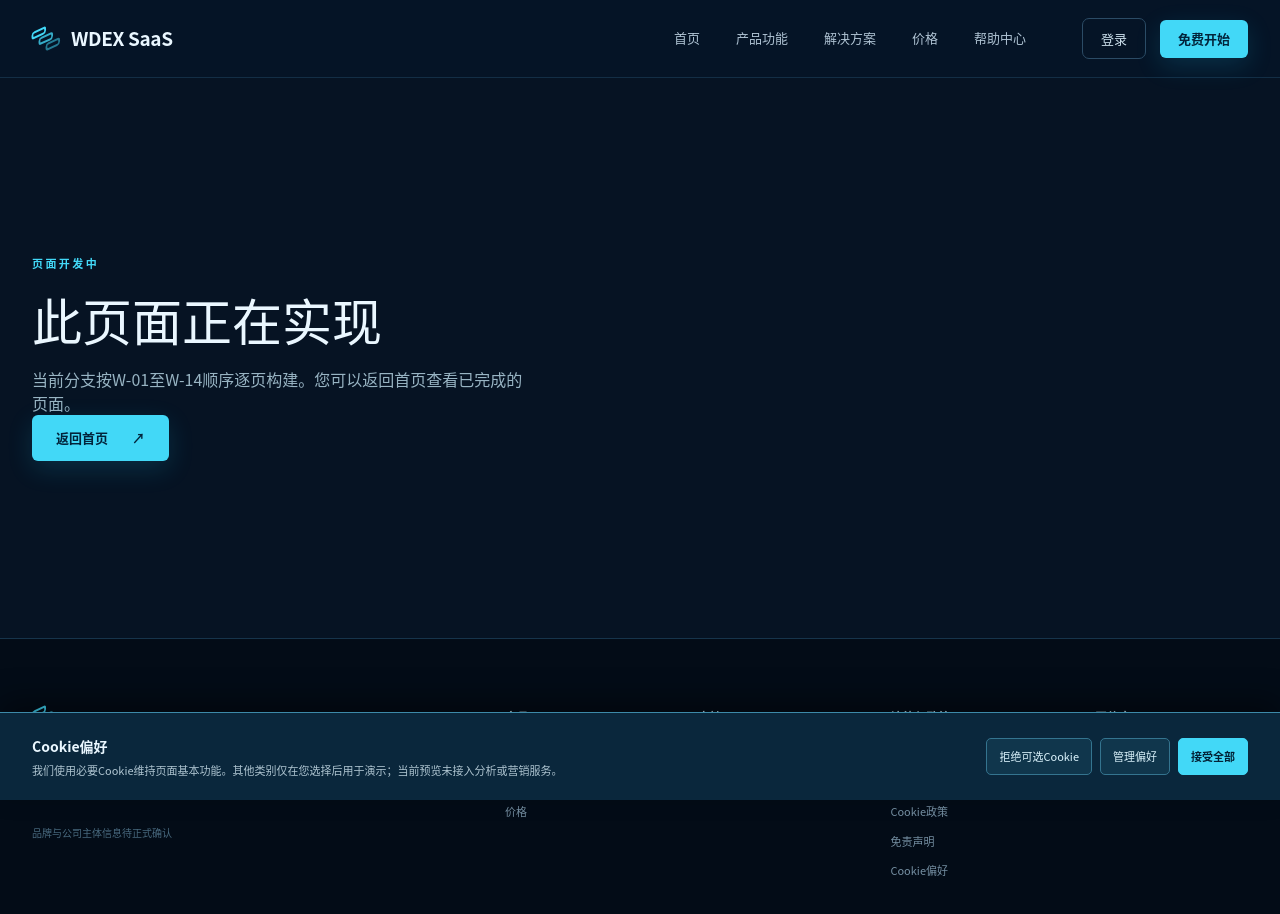
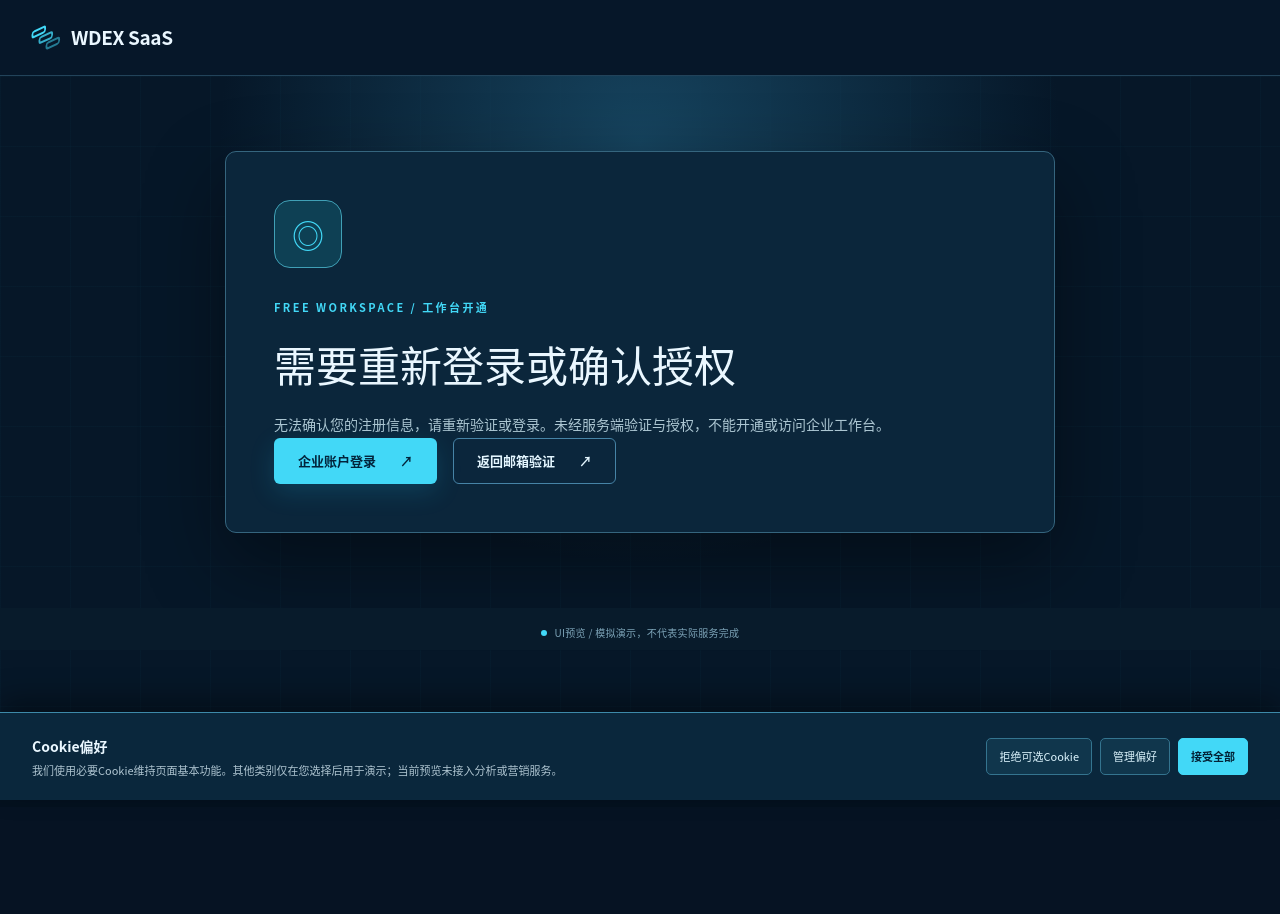
Before and after one commit to mirrorshang/rwa-saas-platform, a React (Vite) app in the folder prototypes/website-ui-preview/: page /free-onboarding in a window 1280 px wide. Shown: the top 914 px of the page. After the commit the page ends 807 px from the top, so only its background shows below. Built offline with nearby package versions, Linux system fonts and the light colour scheme.

Commit message:
feat(website): implement W-11 Free onboarding

```diff
--- a/prototypes/website-ui-preview/src/main.tsx
+++ b/prototypes/website-ui-preview/src/main.tsx
@@ -12,6 +12,7 @@ import { Policies } from './pages/Policies';
 import { Register } from './pages/Register';
 import { VerifyEmail } from './pages/VerifyEmail';
 import { Login } from './pages/Login';
+import { FreeOnboarding } from './pages/FreeOnboarding';
 import './utilities.css';
 import './styles.scss';
 
@@ -27,10 +28,11 @@ const policyRoute = createRoute({ getParentRoute: () => rootRoute, path: '/polic
 const registerRoute = createRoute({ getParentRoute: () => rootRoute, path: '/register', component: Register });
 const verifyRoute = createRoute({ getParentRoute: () => rootRoute, path: '/verify-email', component: VerifyEmail });
 const loginRoute = createRoute({ getParentRoute: () => rootRoute, path: '/login', component: Login });
+const onboardingRoute = createRoute({ getParentRoute: () => rootRoute, path: '/free-onboarding', component: FreeOnboarding });
 const pendingRoutes = [
-  '/free-onboarding', '/organizations', '/standard-upgrade',
+  '/organizations', '/standard-upgrade',
 ].map(path => createRoute({ getParentRoute: () => rootRoute, path, component: PendingPage }));
-const routeTree = rootRoute.addChildren([homeRoute, featuresRoute, solutionsRoute, pricingRoute, helpRoute, contactRoute, policiesRoute, policyRoute, registerRoute, verifyRoute, loginRoute, ...pendingRoutes]);
+const routeTree = rootRoute.addChildren([homeRoute, featuresRoute, solutionsRoute, pricingRoute, helpRoute, contactRoute, policiesRoute, policyRoute, registerRoute, verifyRoute, loginRoute, onboardingRoute, ...pendingRoutes]);
 const router = createRouter({ routeTree });
 
 declare module '@tanstack/react-router' {
--- /dev/null
+++ b/prototypes/website-ui-preview/src/pages/FreeOnboarding.tsx
@@ -0,0 +1,34 @@
+import { useState } from 'react';
+import { Button, DemoNotice, useDemoRole } from '../site';
+import { paths } from '../config';
+
+type View = 'processing' | 'success' | 'failure' | 'auth';
+const steps = ['确认账户与注册信息', '检查或创建企业工作台', '启用Free Sandbox权益', '准备进入工作台'];
+const abilities = [
+  ['管理资产与发行项目', '创建模拟资产、金融工具、Project和Offering，了解主要发行管理流程。'],
+  ['配置投资者门户', '体验机构专属的模拟投资者门户及Offering展示。'],
+  ['模拟认购与发行后管理', '演练投资者资格、认购、Token交付、资金状态和收益管理。'],
+];
+function mask(value?: string) { const [local, domain] = (value || '').split('@'); return local && domain ? `${local[0]}***@${domain}` : '未提供'; }
+
+export function FreeOnboarding() {
+  const [role] = useDemoRole();
+  const demoMode = new URLSearchParams(location.search).get('demo') === '1';
+  const standardIntent = new URLSearchParams(location.search).get('intent') === 'standard';
+  const registration = (() => { try { return JSON.parse(sessionStorage.getItem('wdex-registration-demo') || '{}') as { email?: string }; } catch { return {}; } })();
+  const verifiedDemo = demoMode && sessionStorage.getItem('wdex-verification-demo') === 'verified';
+  const [view, setView] = useState<View>(verifiedDemo ? 'processing' : 'auth');
+  const [notice, setNotice] = useState('');
+  const retry = () => setNotice('暂时无法确认开通结果，请重试查询。当前没有接通Tenant及Free权益服务，未新建工作台。');
+  const enter = () => {
+    if (role === 'visitor' || role === 'none') { location.href = paths.login + (standardIntent ? '?intent=standard' : ''); return; }
+    if (role === 'multiple') { location.href = paths.organizations + (standardIntent ? '?intent=standard&demo=1' : '?demo=1'); return; }
+    setNotice('当前仅为UI演示，尚未建立真实企业会话或I端工作台入口。进入正式工作台前必须核验Tenant及角色授权。');
+  };
+  return <main className="onboarding-page"><div className="onboarding-glow" /><div className="onboarding-card"><div className="onboarding-icon">{view === 'success' ? '✓' : view === 'processing' ? '▣' : view === 'auth' ? '◎' : '!'}</div><span className="eyebrow">FREE WORKSPACE / 工作台开通</span>
+    {view === 'processing' && <><h1>正在为您开通工作台</h1><p>邮箱验证已完成。我们正在检查您的账户并准备永久免费Free工作台。</p><div className="onboarding-steps">{steps.map((step, index) => <div key={step}><span>{String(index + 1).padStart(2, '0')}</span>{step}</div>)}</div><p className="onboarding-note">请勿重复注册。即使您刷新页面，系统也会检查原有开通进度。</p><button className="button button-outline" onClick={retry}>检查原开通进度 <span aria-hidden="true">↗</span></button></>}
+    {view === 'success' && <><h1>您的免费工作台已准备就绪</h1><p>欢迎使用RWA SaaS！您的Free工作台现已开通，可以开始探索资产发行管理流程。</p><div className="onboarding-summary"><div><span>账户邮箱</span><strong>{mask(registration.email)}</strong></div><div><span>当前套餐</span><strong>Free</strong></div><div><span>工作环境</span><strong>Sandbox / 测试模式</strong></div><div><span>使用期限</span><strong>永久免费，无固定试用到期时间</strong></div><div><span>企业工作台</span><strong>演示工作台，无真实Tenant</strong></div><div><span>开通结果</span><strong>模拟已开通</strong></div></div><h2>开始探索您的Free工作台</h2><div className="onboarding-abilities">{abilities.map(([title, body]) => <article key={title}><h3>{title}</h3><p>{body}</p></article>)}</div><p className="onboarding-boundary">Free为Sandbox测试环境。所有模拟投资者、订单、资金、Token和权益均不构成真实金融交易或法定权利。</p>{standardIntent && <p className="register-intent">您可以继续申请Standard订阅。完成相应商业KYB、合同确认和USDT账单付款后，才能获得Standard商业权益。</p>}<div className="button-row">{standardIntent ? <button className="button button-primary" onClick={enter}>继续订阅Standard <span aria-hidden="true">↗</span></button> : <button className="button button-primary" onClick={enter}>进入企业工作台 <span aria-hidden="true">↗</span></button>}{standardIntent ? <button className="button button-outline" onClick={enter}>先进入Free工作台 <span aria-hidden="true">↗</span></button> : <Button href={paths.features} variant="outline">了解产品功能</Button>}</div></>}
+    {view === 'failure' && <><h1>暂时无法完成工作台开通</h1><p>我们暂时无法确认您的工作台开通结果。您可以重新检查当前状态，或联系支持团队获取帮助。</p><div className="button-row"><button className="button button-primary" onClick={retry}>重新检查开通状态 <span aria-hidden="true">↗</span></button><Button href={paths.contact + '?topic=account'} variant="outline">联系支持</Button></div></>}
+    {view === 'auth' && <><h1>需要重新登录或确认授权</h1><p>{verifiedDemo ? '邮箱演示验证已完成，但尚无可用的企业授权会话。进入工作台前需重新登录并核验权限。' : '无法确认您的注册信息，请重新验证或登录。未经服务端验证与授权，不能开通或访问企业工作台。'}</p><div className="button-row"><Button href={paths.login + (standardIntent ? '?intent=standard' : '')}>企业账户登录</Button><Button href={paths.verify} variant="outline">返回邮箱验证</Button></div></>}
+    {demoMode && <div className="onboarding-demo"><label>演示服务端结果<select value={view} onChange={e => { setView(e.target.value as View); setNotice(''); }}><option value="processing">处理中</option><option value="success">模拟Tenant与Free权益均已生效</option><option value="failure">失败 / 结果未知</option><option value="auth">无会话或无授权</option></select></label><small>仅供前端状态预览；页面切换不创建Tenant、账号或Free权益。</small></div>}{notice && <p className="inline-notice" role="status">{notice}</p>}{demoMode && <p className="verify-disclaimer">演示状态不构成真实开户证明；正式结果必须由账户、Tenant与Entitlement服务共同确认。</p>}</div><div className="preview-strip"><DemoNotice /></div></main>;
+}
--- a/prototypes/website-ui-preview/src/pages/Register.tsx
+++ b/prototypes/website-ui-preview/src/pages/Register.tsx
@@ -35,6 +35,7 @@ export function Register() {
     if (role !== 'visitor') { location.href = role === 'multiple' ? paths.organizations : role === 'none' ? paths.organizations : paths.onboarding; return; }
     if (!demoMode || outcome === 'unavailable') { setStatus('注册服务暂时不可用，请稍后再试。正式服务条款与账户、邮件服务尚未发布；没有创建账户或发送邮件。'); return; }
     if (outcome === 'accepted') {
+      sessionStorage.removeItem('wdex-verification-demo');
       sessionStorage.setItem('wdex-registration-demo', JSON.stringify({ email: cleaned, standardIntent }));
       location.href = paths.verify + '?demo=1' + (standardIntent ? '&intent=standard' : '');
       return;
--- a/prototypes/website-ui-preview/src/pages/VerifyEmail.tsx
+++ b/prototypes/website-ui-preview/src/pages/VerifyEmail.tsx
@@ -25,6 +25,7 @@ export function VerifyEmail() {
   const check = () => {
     if (!demoMode || checkResult === 'unknown') { setNotice('暂时无法确认验证状态，请稍后重试。没有服务端核验结果，邮箱不会被标记为已验证。'); return; }
     if (checkResult === 'pending') { setNotice('邮箱尚未完成验证，请前往邮箱操作。'); return; }
+    if (checkResult === 'success') sessionStorage.setItem('wdex-verification-demo', 'verified');
     setNotice(''); setView(checkResult as View);
   };
   const resend = () => setNotice(!demoMode || resendResult === 'unavailable' ? '暂时无法发送验证邮件，请稍后重试。当前没有接通邮件服务。' : resendResult === 'rate' ? '操作过于频繁，请稍后再试。' : '新的验证邮件请求已受理，请前往邮箱查看。（仅演示，未实际发送）');
@@ -37,6 +38,6 @@ export function VerifyEmail() {
     {view === 'invalid' && <div className="verify-actions"><Button href={modifyHref}>返回注册页面</Button><Button href={paths.contact + '?topic=account'} variant="outline">联系支持</Button></div>}
     {view === 'used' && <div className="verify-actions"><Button href={paths.login}>登录已有账户</Button>{demoMode && <Button href={paths.onboarding + '?demo=1'} variant="outline">继续注册流程</Button>}</div>}
     {view === 'unknown' && <div className="verify-actions"><button className="button button-primary" onClick={check}>重试验证 <span aria-hidden="true">↗</span></button><Button href={modifyHref} variant="outline">返回注册页面</Button></div>}
-    {demoMode && <div className="verify-demo"><strong>演示状态控制</strong><label>页面状态<select value={view} onChange={e => { setView(e.target.value as View); setNotice(''); }}><option value="waiting">等待验证</option><option value="processing">验证处理中</option><option value="success">模拟服务端验证成功</option><option value="expired">链接过期</option><option value="invalid">无效链接</option><option value="used">链接已使用</option><option value="unknown">服务异常</option></select></label><label>查询验证结果<select value={checkResult} onChange={e => setCheckResult(e.target.value)}><option value="pending">尚未验证</option><option value="success">模拟服务端已验证</option><option value="unknown">结果未知</option></select></label><label>重发结果<select value={resendResult} onChange={e => setResendResult(e.target.value)}><option value="unavailable">邮件服务不可用</option><option value="accepted">模拟已受理</option><option value="rate">频率限制</option></select></label><small>所有状态均为本地UI模拟；没有真实邮件、验证令牌或服务端确认。</small></div>}
+    {demoMode && <div className="verify-demo"><strong>演示状态控制</strong><label>页面状态<select value={view} onChange={e => { if (e.target.value === 'success') sessionStorage.setItem('wdex-verification-demo', 'verified'); setView(e.target.value as View); setNotice(''); }}><option value="waiting">等待验证</option><option value="processing">验证处理中</option><option value="success">模拟服务端验证成功</option><option value="expired">链接过期</option><option value="invalid">无效链接</option><option value="used">链接已使用</option><option value="unknown">服务异常</option></select></label><label>查询验证结果<select value={checkResult} onChange={e => setCheckResult(e.target.value)}><option value="pending">尚未验证</option><option value="success">模拟服务端已验证</option><option value="unknown">结果未知</option></select></label><label>重发结果<select value={resendResult} onChange={e => setResendResult(e.target.value)}><option value="unavailable">邮件服务不可用</option><option value="accepted">模拟已受理</option><option value="rate">频率限制</option></select></label><small>所有状态均为本地UI模拟；没有真实邮件、验证令牌或服务端确认。</small></div>}
     {notice && <p className="inline-notice" role="status">{notice}</p>}{demoMode && <p className="verify-disclaimer">模拟页面，不代表邮箱实际通过验证，也不建立登录会话或企业工作台。</p>}</div><div className="preview-strip"><DemoNotice /></div></main>;
 }
--- a/prototypes/website-ui-preview/src/site.tsx
+++ b/prototypes/website-ui-preview/src/site.tsx
@@ -86,7 +86,7 @@ export function App() {
   const [role, setRole] = useDemoRole();
   const [cookiesOpen, setCookiesOpen] = useState(false);
   const demoMode = new URLSearchParams(location.search).get('demo') === '1';
-  const compactAuth = location.pathname === paths.verify || location.pathname === paths.login;
+  const compactAuth = location.pathname === paths.verify || location.pathname === paths.login || location.pathname === paths.onboarding;
   useEffect(() => { document.title = `${site.brand}｜面向发行机构的多资产Token化SaaS`; }, []);
   return <>
     {compactAuth ? <AuthHeader /> : <Header role={role} />}
--- a/prototypes/website-ui-preview/src/styles.scss
+++ b/prototypes/website-ui-preview/src/styles.scss
@@ -726,3 +726,29 @@ img { max-width: 100%; }
 .login-help-cases p { color: #a1bdcc; font-size: 12px; line-height: 1.75; }
 @media (max-width: 900px) { .login-layout { grid-template-columns: 1fr; } .login-story { justify-content: center; padding: 65px 30px; } .login-panel { padding: 65px 30px; } }
 @media (max-width: 570px) { .login-card { padding: 27px; } .login-visual > div { flex-wrap: wrap; } .login-visual b { min-width: 42%; } }
+
+.onboarding-page { position: relative; isolation: isolate; background: #061728; min-height: calc(100vh - 135px); padding: 75px 0 0; overflow: hidden; }
+.onboarding-glow { position: absolute; z-index: -1; inset: 0; background: radial-gradient(circle at 50% 10%, #16445f, transparent 48%), linear-gradient(#0b344329 1px, transparent 1px), linear-gradient(90deg, #0b344329 1px, transparent 1px); background-size: auto, 70px 70px, 70px 70px; }
+.onboarding-card { width: min(830px, calc(100% - 36px)); background: #0b263b; border: 1px solid #35657e; border-radius: 11px; padding: 48px; margin: 0 auto 75px; box-shadow: 0 30px 80px #0006; }
+.onboarding-icon { width: 68px; height: 68px; display: grid; place-items: center; color: $cyan; background: #0e4054; border: 1px solid #40a0b6; border-radius: 16px; font-size: 32px; margin-bottom: 25px; }
+.onboarding-card h1 { font-size: clamp(30px, 3.5vw, 42px); margin: 15px 0 17px; }
+.onboarding-card > p { color: #acc6d2; line-height: 1.85; font-size: 14px; }
+.onboarding-steps { margin: 35px 0 22px; display: grid; grid-template-columns: repeat(2, minmax(0, 1fr)); gap: 11px; }
+.onboarding-steps > div { border: 1px solid #2d5e77; background: #0d3046; padding: 17px; font-size: 13px; }
+.onboarding-steps span { color: $cyan; font-weight: 750; margin-right: 14px; }
+.onboarding-note, .onboarding-boundary { border-left: 2px solid $cyan; padding-left: 15px; color: #9dbfcd !important; font-size: 12px !important; margin: 28px 0 !important; }
+.onboarding-summary { display: grid; grid-template-columns: repeat(2, minmax(0, 1fr)); border: 1px solid #2f607a; background: #0d3046; border-radius: 8px; overflow: hidden; margin: 31px 0 42px; }
+.onboarding-summary > div { padding: 17px 22px; border-bottom: 1px solid #2f536b; }
+.onboarding-summary > div:nth-child(odd) { border-right: 1px solid #2f536b; }
+.onboarding-summary span { display: block; font-size: 11px; color: #88aabc; margin-bottom: 8px; }
+.onboarding-summary strong { font-size: 13px; color: #e0f3f8; }
+.onboarding-card h2 { font-size: 24px; margin: 0 0 22px; }
+.onboarding-abilities { display: grid; grid-template-columns: repeat(3, minmax(0, 1fr)); gap: 12px; }
+.onboarding-abilities article { border: 1px solid #2e5871; background: #092136; padding: 19px; }
+.onboarding-abilities h3 { font-size: 14px; line-height: 1.5; margin: 0 0 12px; }
+.onboarding-abilities p { font-size: 12px; color: #9bb8c5; line-height: 1.75; }
+.onboarding-demo { border-top: 1px solid #2c5369; margin-top: 38px; padding-top: 25px; }
+.onboarding-demo label { display: block; color: #a5c4d2; font-size: 12px; }
+.onboarding-demo select { display: block; width: 100%; background: #061b2c; border: 1px solid #315e76; color: white; padding: 11px; margin-top: 9px; }
+.onboarding-demo small { display: block; color: #789cae; font-size: 11px; margin-top: 11px; }
+@media (max-width: 690px) { .onboarding-card { padding: 28px; } .onboarding-abilities, .onboarding-steps { grid-template-columns: 1fr; } }
```
Also changed, not shown: 2 other files (tests, documents, lock files or other folders).
